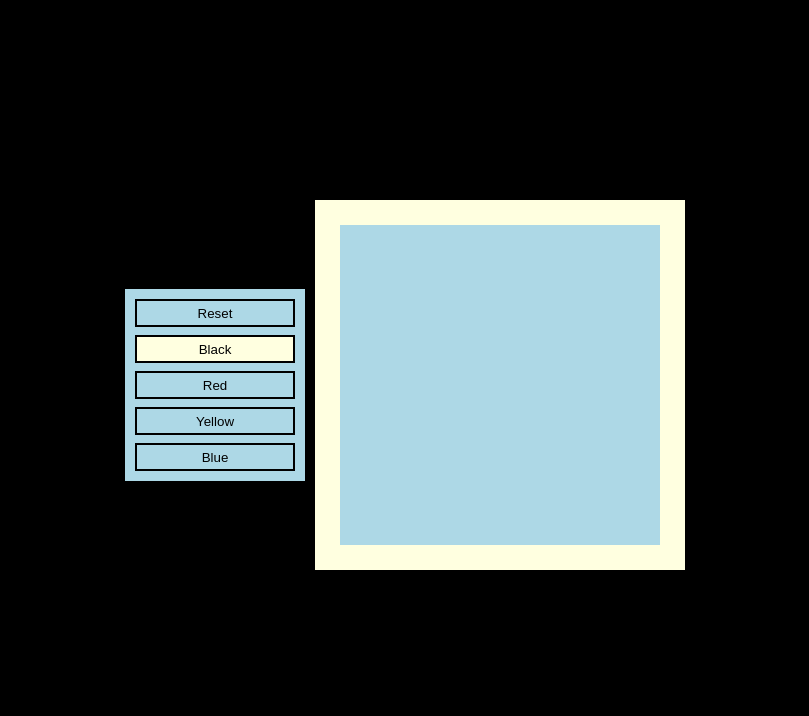
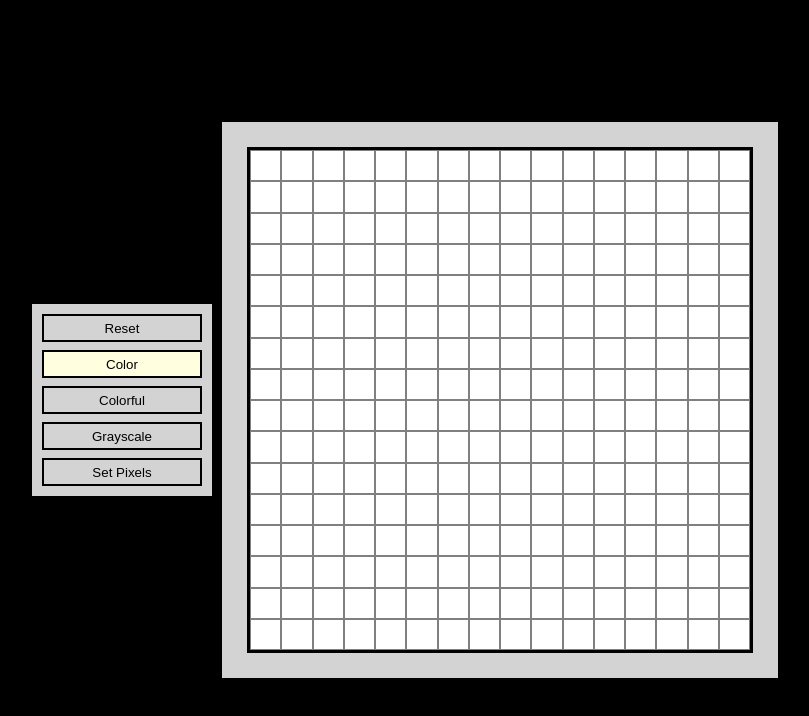
Before and after one commit to rynzaro/odin3-etchASketch, a plain HTML site: page index.html in a window 1280 px wide. Shown: the whole page, without its empty margins (235-1044 px from the left). Drawn offline with Linux system fonts and the light colour scheme.

Commit message:
Seperate mode and color, insert a colorful mode

```diff
--- a/index.html
+++ b/index.html
@@ -9,10 +9,10 @@
     <div class="container">
         <div class="container-settings">
             <button class="btn button-reset">Reset</button>
-            <button class="btn button-color" data-color="black">Black</button>
-            <button class="btn button-color" data-color="red">Red</button>
-            <button class="btn button-color" data-color="yellow">Yellow</button>
-            <button class="btn button-color" data-color="blue">Blue</button>
+            <button class="btn button-color btn-active" data-mode="color">Color</button>
+            <button class="btn button-mode" data-mode="colorful">Colorful</button>
+            <button class="btn button-mode" data-mode="grayscale">Grayscale</button>
+            <button class="btn btn-setting" data-setting="size">Set Pixels</button>
         </div>
         <div class="container-grid"></div>
     </div>
--- a/script.js
+++ b/script.js
@@ -1,11 +1,12 @@
-SIZE = 20;
-ROWS = 16;
-COLUMNS = 16;
-INITIAL_COLOR = "lightblue";
+SIZE = 500;
+PIXEL_PER_ROW = 16;
+INITIAL_COLOR = "white";
+BACKGROUND_COLOR = "lightgrey";
 ACTIVE_COLOR = "lightyellow";
 var PIXELS = [];
 var ENABLE_DRAW = false;
 var CURRENT_COLOR = "black";
+var CURRENT_MODE = "color";
 
 document.addEventListener('DOMContentLoaded', function() {
 
@@ -14,64 +15,99 @@ document.addEventListener('DOMContentLoaded', function() {
 
     const containerGrid = document.querySelector('.container-grid');
     const resetButton = document.querySelector('.button-reset');
-    const setBlack = document.querySelector('[data-color="black"]');
-    const setRed = document.querySelector('[data-color="red"]');
-    const setYellow = document.querySelector('[data-color="yellow"]');
-    const setBlue = document.querySelector('[data-color="blue"]');
+    const setColor = document.querySelector('[data-mode="color"]');
+    const setColorful = document.querySelector('[data-mode="colorful"]');
+    const setGrayscale = document.querySelector('[data-mode="grayscale"]')
+    const setSize = document.querySelector('[data-setting="size"]');
 
-    createGrid(containerGrid);
-    setPixelListener();
-    setColor(CURRENT_COLOR);
+    initGrid(containerGrid, PIXEL_PER_ROW);
 
     resetButton.addEventListener('click',() => resetGrid());
-    setBlack.addEventListener('click', () => setColor("black"));
-    setRed.addEventListener('click', () => setColor("red"));
-    setYellow.addEventListener('click', () => setColor("yellow"));
-    setBlue.addEventListener('click', () => setColor("blue"));
+    setColor.addEventListener('click', () => setMode("color"));
+    setColorful.addEventListener('click', () => setMode("colorful"));
+    setGrayscale.addEventListener('click', () => setMode("grayscale"));
+    setSize.addEventListener('click', () => setPixelPerRow(containerGrid));
 
-});
+    function createGrid(container, pixelPerRow) {
+        const size = SIZE / pixelPerRow;
 
-function createGrid(container) {
-    for (let i = 0; i < COLUMNS; i++) {
+        for (let i = 0; i < pixelPerRow; i++) {
             const row = document.createElement('div');
-        row.style.display = "flex";
-
-        for (let j = 0; j < ROWS; j++) {
-            var element = document.createElement('div');
-            element.style.backgroundColor = INITIAL_COLOR;
-            element.style.height = `${SIZE}px`
-            element.style.width = `${SIZE}px`
-            row.appendChild(element);
-            PIXELS.push(element);
+            for (let j = 0; j < pixelPerRow; j++) {
+                var pixel = document.createElement('div');
+                pixel.style.backgroundColor = INITIAL_COLOR;
+                pixel.style.height = `${size}px`;
+                pixel.style.width = `${size}px`;
+                pixel.style.border = `1px grey solid`;
+                pixel.style.boxSizing = `border-box`;
+                PIXELS.push(pixel);
+                row.appendChild(pixel);
             }
             container.appendChild(row);
         }
-    console.log(PIXELS);
     }
 
-// will reset the grid to the initial color
+    function stylePixel(pixel) {
+        if (CURRENT_MODE === "colorful") {
+            const red = Math.floor(Math.random() *255);
+            const green = Math.floor(Math.random() *255);
+            const blue = Math.floor(Math.random() *255);
+            pixel.style.backgroundColor = `rgb(${red}, ${green}, ${blue})`;
+        } else {
+            pixel.style.backgroundColor = CURRENT_COLOR;
+            console.log(pixel.style.backgroundColor);
+        }
+    }
+
+    function setPixelListener() {
+        PIXELS.forEach((pixel) => {
+            pixel.addEventListener('mouseover', (event) => {
+                if (ENABLE_DRAW) {
+                    stylePixel(pixel);
+                }
+            })
+            pixel.addEventListener('mousedown', (event) => {
+                stylePixel(pixel);
+            })
+        })
+    }
+
+    function setPenColor(color) {
+        CURRENT_COLOR = color;
+    }
+
+    function setMode(mode) {
+        const oldActiveButton = document.querySelector(`[data-mode=${CURRENT_MODE}]`);
+        oldActiveButton.classList.toggle('btn-active');
+        const activeButton = document.querySelector(`[data-mode=${mode}]`)
+        activeButton.classList.toggle('btn-active');
+        CURRENT_MODE = mode;
+    }
+
+    function initGrid(container, pixelPerRow) {
+        PIXELS = []
+        createGrid(container, pixelPerRow);
+        setPixelListener();
+        setPenColor(CURRENT_COLOR);
+    }
+
+    function clearDiv(element) {
+        while (element.hasChildNodes()) {
+            element.removeChild(element.firstChild);
+        }
+    }
+
+    function setPixelPerRow(container) {
+        do{
+            var pixelPerRow = parseInt(window.prompt("Please enter a number from 1 to 100", ""), 10);
+        }while(isNaN(pixelPerRow) || pixelPerRow > 100 || pixelPerRow < 1);
+        clearDiv(container);
+        initGrid(container, pixelPerRow);
+    }
+
     function resetGrid() {
         PIXELS.forEach((pixel) => {
             pixel.style.backgroundColor = INITIAL_COLOR;
         })
     }
-
-// sets the pixel listener
-function setPixelListener() {
-    PIXELS.forEach((pixel) => {
-        pixel.addEventListener('mouseover', (event) => {
-            if (ENABLE_DRAW) {
-                pixel.style.backgroundColor = CURRENT_COLOR;
-            }
-        })
-    })
-}
-
-// Will set the color in which to be drawn
-function setColor(color) {
-    const oldColorButton = document.querySelector(`[data-color=${CURRENT_COLOR}]`);
-    oldColorButton.style.backgroundColor = INITIAL_COLOR;
-    const activeColorButton = document.querySelector(`[data-color=${color}]`)
-    activeColorButton.style.backgroundColor = ACTIVE_COLOR;
-    CURRENT_COLOR = color;
-}
+});
--- a/styles.css
+++ b/styles.css
@@ -4,7 +4,7 @@
 }
 
 :root {
-    --main-bg-color: lightblue;
+    --main-bg-color: lightgrey;
     --sec-bg-color: lightyellow;
 }
 
@@ -16,7 +16,7 @@ body {
     display: flex;
     justify-content: center;
     align-items: center;
-    margin-top: 200px;
+    height: 100vh;
     gap: 10px;
 }
 
@@ -35,13 +35,19 @@ body {
     border: 2px black solid;
 }
 
+.container-settings .btn:hover, .container-settings .btn-active {
+    background-color: var(--sec-bg-color);
+}
+
 .container-settings .btn:hover {
-    background-color: var(--sec-bg-color);
     cursor: pointer;
 }
 
 
 .container-grid {
-    padding: 25px;
-    background-color: var(--sec-bg-color);
+    display: flex;
+    flex-wrap: wrap;
+    padding: 3px;
+    border: 25px var(--main-bg-color) solid;
+    background-color: black;
 }
```
Lines whose indentation alone changed are shown as unchanged.
